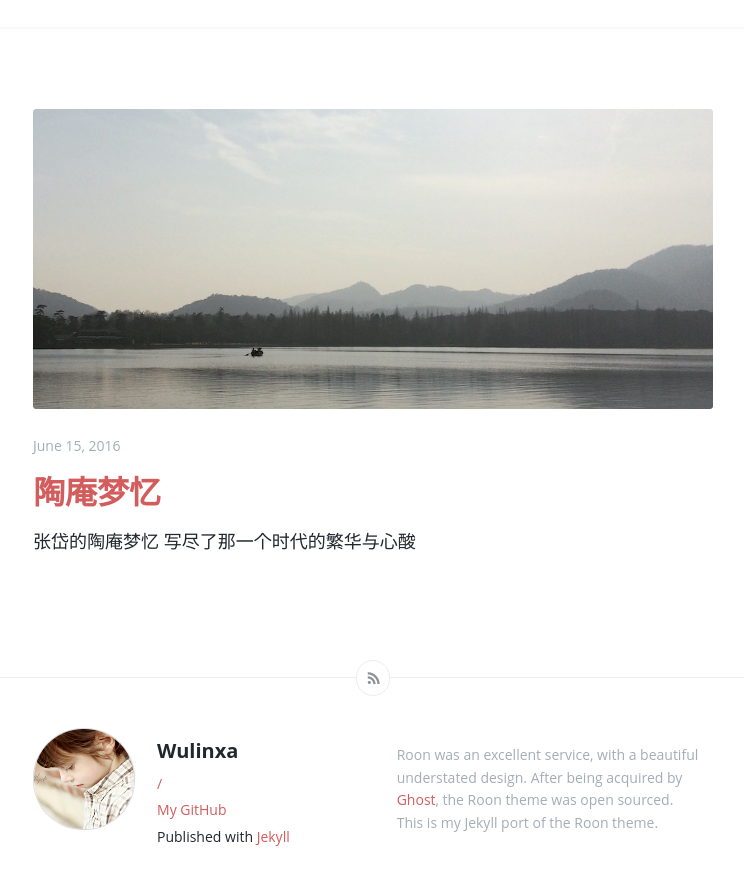
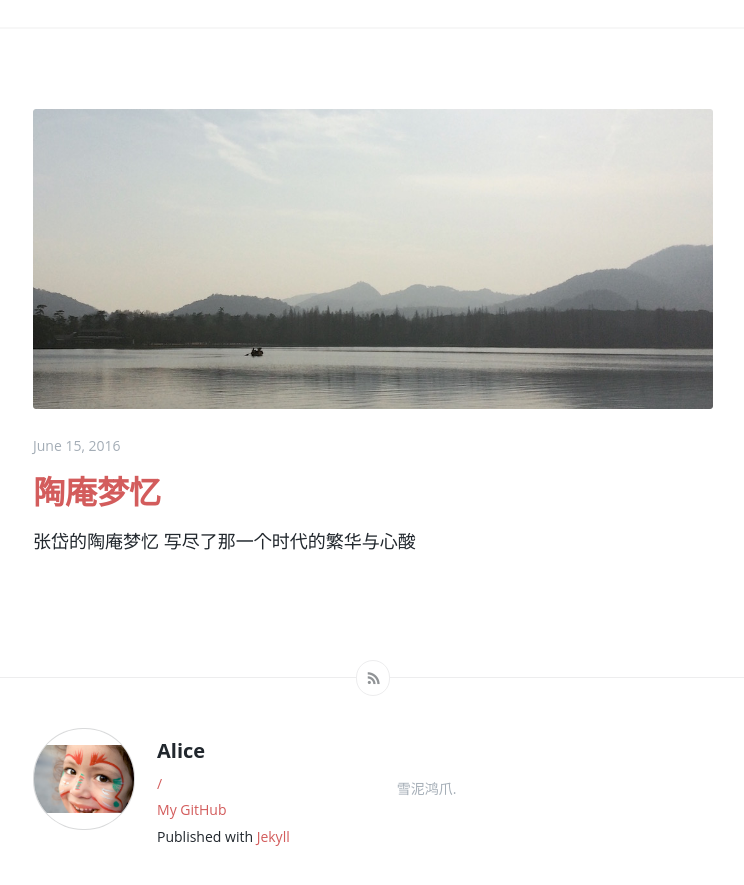
Before and after one commit to Wulinxia/Wulinxia.github.io, a Jekyll site: the page built from index.html, in a window 1280 px wide and 900 px high, scrolled down 1932 px. Shown: the top 885 px of the window, without its empty margins (267-1011 px from the left). Built offline with Jekyll 4.4.1, drawn with Linux system fonts in a browser that asks for light colours; the list of posts is cut into pages by our own code.

Commit message:
set up the pictures

```diff
--- a/_config.yml
+++ b/_config.yml
@@ -1,20 +1,18 @@
 # Site settings
-title:            "panda" # 添加博客标题
-author:           Wulinxa # 添加你的名字
+title:            "Demmo" # 添加博客标题
+author:           Alice # 添加你的名字
 logo:             logo.png # 添加博客 Logo
-avatar:           avatar.png # 添加你的头像
+avatar:           me.jpg # 添加你的头像
 favicon:          favicon.ico # 添加用于显示于浏览器 Tab 上的博客图标
 email:            wulinxia@gmail.com
 description: >    # 主题简介，可改为博客描述
-  Roon was an excellent service, with a beautiful understated design. After
-  being acquired by <a href='https://ghost.org'>Ghost</a>, the Roon theme was
-  open sourced.<br> This is my Jekyll port of the Roon theme.
+  雪泥鸿爪.
 
 url:              "/" # 添加域名（不需要 http:// 前缀），或使用「/」作为博客根链接，
 baseurl:          "" # the subpath of your site, e.g. /blog/
 
 twitter:          # 添加你的 Twitter 用户名
-github:           jekyll # 添加你的 GitHub 用户名
+github:           Wulinxia # 添加你的 GitHub 用户名
 disqus:           # 添加你的 Disqus 评论工具站点名
 
 permalink:        pretty
```
Also changed, not shown: images/85976856.jpg (added), images/child.jpg (added), images/me.jpg (added).
